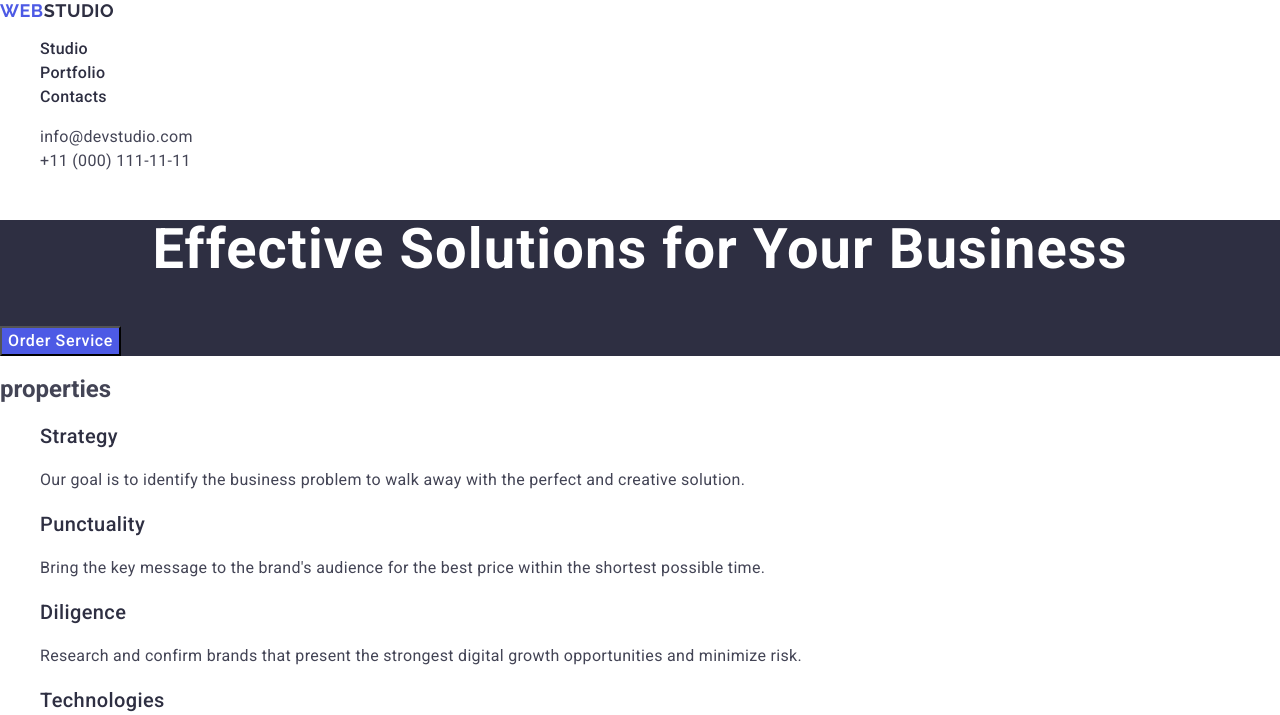
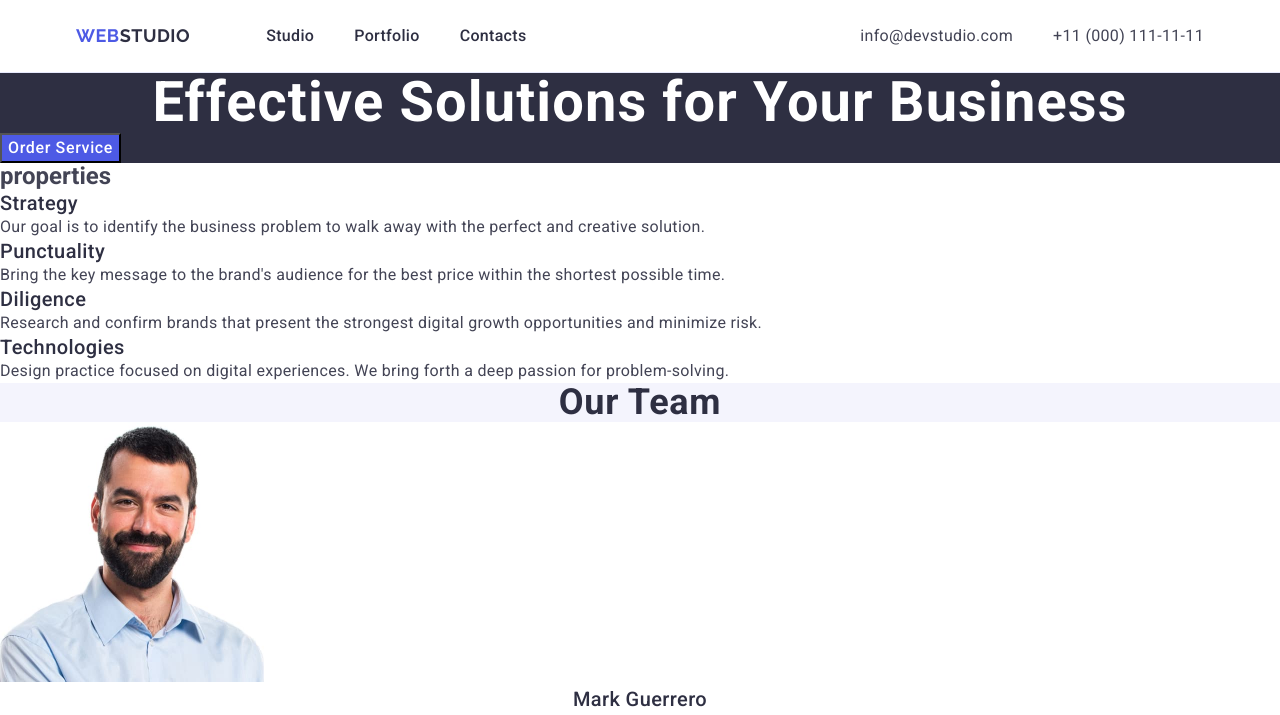
Before and after one commit to savchenko-maksym/goit-markup-hw-03, a plain HTML site: page index.html in a window 1280 px wide. Shown: the top 715 px of the page. Drawn offline with nearby package versions, Linux system fonts and the light colour scheme.

Commit message:
add css header

```diff
--- a/css/styles.css
+++ b/css/styles.css
@@ -7,15 +7,63 @@ body {
 ul,
 ol {
   list-style: none;
+  margin: 0;
+  padding: 0;
+}
+
+h1,
+h2,
+h3,
+h4,
+h5,
+h6,
+p {
+  margin: 0;
 }
 
 a {
   text-decoration: none;
 }
 
+.container {
+  max-width: 1158px;
+  padding: 0 15px;
+  margin: 0 auto;
+}
 /* ------------------HEADER-------------------- */
 
+.header {
+  border-bottom: 1px solid #e7e9fc;
+}
+
+.header-container {
+  display: flex;
+  align-items: center;
+}
+
+.header-navigation {
+  display: flex;
+  align-items: center;
+}
+
+.header-menu-list {
+  display: flex;
+  align-items: center;
+  gap: 40px;
+}
+
+.contact-list {
+  display: flex;
+  align-items: center;
+  gap: 40px;
+}
+
 .header-logo {
+  padding: 24px 0;
+  margin-right: 76px;
+}
+
+.logo {
   font-family: "Raleway", sans-serif;
   font-weight: 700;
   font-size: 18px;
@@ -30,6 +78,8 @@ a {
 }
 
 .header-menu-link {
+  display: block;
+  padding: 24px 0;
   font-weight: 500;
   font-size: 16px;
   line-height: 1.5;
@@ -44,13 +94,16 @@ a {
 
 .header-contact-list {
   font-style: normal;
+  margin-left: auto;
 }
 
 .header-contact-link {
+  display: block;
   font-size: 16px;
   line-height: 1.5;
   letter-spacing: 0.02em;
   color: #434455;
+  padding: 24px 0;
 }
 
 .header-contact-link:hover,
@@ -190,13 +243,6 @@ a {
   background: #2e2f42;
 }
 .footer-logo {
-  font-family: "Raleway", sans-serif;
-  font-weight: 700;
-  font-size: 18px;
-  line-height: 1.17;
-  letter-spacing: 0.03em;
-  text-transform: uppercase;
-  color: #4d5ae5;
 }
 .footer-logo .footer-logo-color {
   color: #f4f4fd;
--- a/index.html
+++ b/index.html
@@ -21,6 +21,7 @@
   </head>
   <body>
     <header class="header">
+      <div class="container header-container">
         <nav class="header-navigation">
           <a class="logo header-logo" href="./index.html"
             >Web<span class="header-logo-color">Studio</span>
@@ -38,7 +39,7 @@
           </ul>
         </nav>
         <address class="header-contact-list">
-        <ul>
+          <ul class="contact-list">
             <li class="header-contact-item">
               <a class="header-contact-link" href="mailto:info@devstudio.com"
                 >info@devstudio.com</a
@@ -51,6 +52,7 @@
             </li>
           </ul>
         </address>
+      </div>
     </header>
     <main>
       <section class="main-title">
```
Lines whose indentation alone changed are shown as unchanged.
